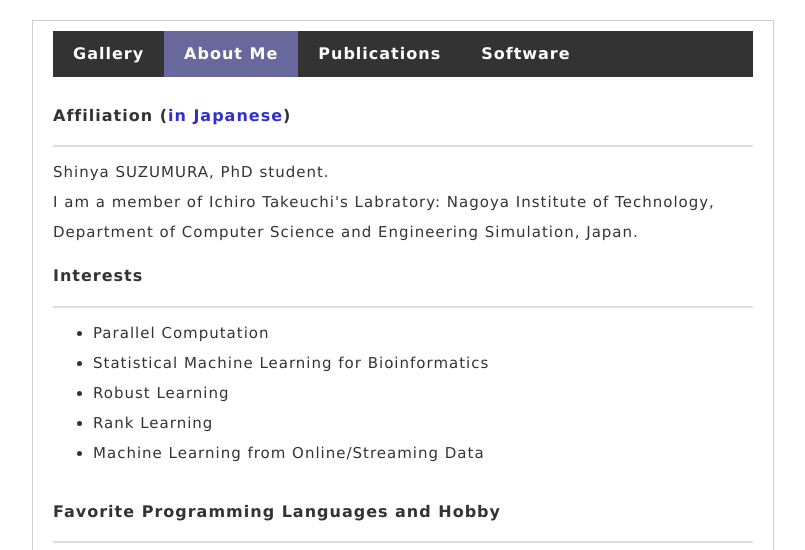
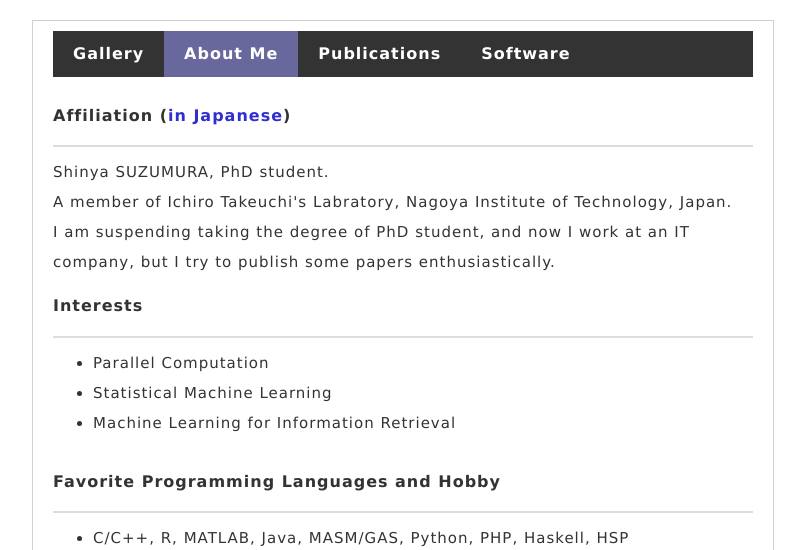
Before and after one commit to ssuzumura/ssuzumura.github.io, a plain HTML site: page profile.html in a window 1280 px wide. Shown: the top 550 px of the page, without its empty margins (237-1042 px from the left). Drawn offline with Linux system fonts and the light colour scheme.

Commit message:
modified profile

```diff
--- a/profile.html
+++ b/profile.html
@@ -42,17 +42,16 @@
 <h2>Affiliation (<a href="profile_jp.html">in Japanese</a>)</h2>
 Shinya SUZUMURA, PhD student.
 </br>
-I am a member of Ichiro Takeuchi's Labratory:
-Nagoya Institute of Technology,
-Department of Computer Science and Engineering Simulation, Japan.
+A member of Ichiro Takeuchi's Labratory, Nagoya Institute of Technology, Japan.
+</br>
+I am suspending taking the degree of PhD student, and now I work at an IT company,
+but I try to publish some papers enthusiastically.
 
 <h2>Interests</h2>
 <ul>
  <li>Parallel Computation</li>
- <li>Statistical Machine Learning for Bioinformatics</li>
- <li>Robust Learning</li>
- <li>Rank Learning</li>
- <li>Machine Learning from Online/Streaming Data</li>
+ <li>Statistical Machine Learning</li>
+ <li>Machine Learning for Information Retrieval</li>
 </ul>
 
 <h2>Favorite Programming Languages and Hobby</h2>
```
Also changed, not shown: profile_jp.html (+5 -7 lines).
